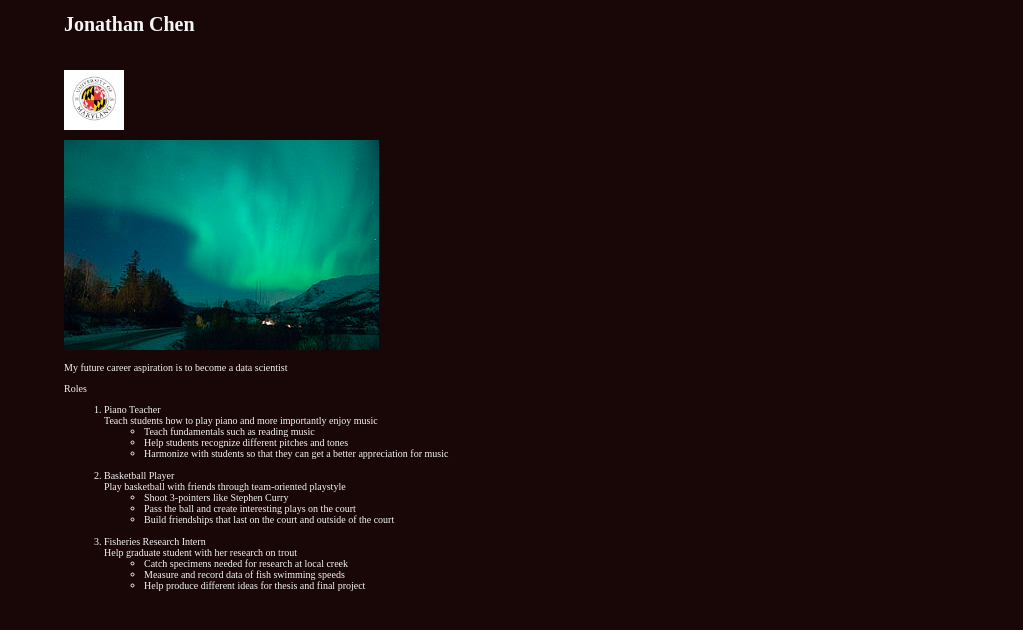
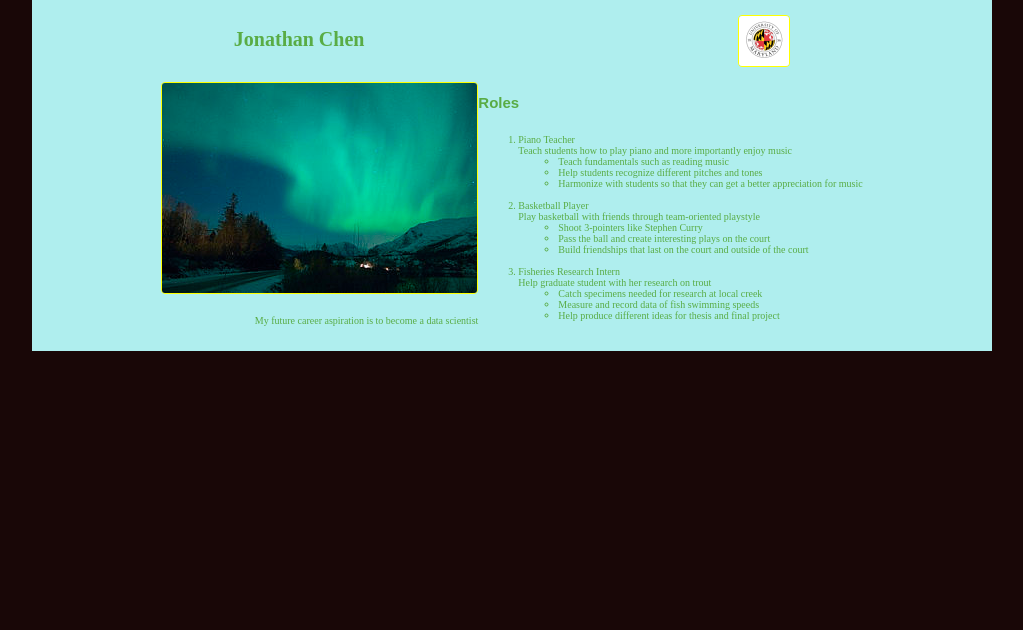
Before and after one commit to jonathanchen985/jonathanchen985.github.io, a plain HTML site: page assignment_1/index.html in a window 1280 px wide. Shown: the whole page, without its empty margins (128-1151 px from the left). Drawn offline with Linux system fonts and the light colour scheme.

Commit message:
assignment_1

```diff
--- a/assignment_1/index.html
+++ b/assignment_1/index.html
@@ -7,22 +7,28 @@
 
   </head>
     <body>
-      <header>
+
         <div class="header">
             <h1>Jonathan Chen</h1>
             <img src="umd.jpeg" alt= "UMD logo">
         </div>
-      </header>
 
-      <main>
-        <div class= "body">
 
-          <div class= "img">
-            <img src="aurora.jpg" alt="aurora lights">
+
+        <div class="wrapper">
+
+           <div class="container">
+
+              <div class="img">
+
+
+              <img src="aurora.jpg" alt="aurora lights"></br>
+
             <p>My future career aspiration is to become a data scientist</p>
           </div>
-          <div class= "content">
-          <p>Roles</p>
+              <div class= "content">
+
+          <h2>Roles</h2>
 
           <ol>
 
@@ -50,10 +56,11 @@
                <li>Help produce different ideas for thesis and final project</li>
              </ul>
           </ol>
-          </div>
-        </div>
+        </p>
+              </div>
+            </div>
+      </div>
 
-      </main>
 
 
 
--- a/assignment_1/style.css
+++ b/assignment_1/style.css
@@ -2,6 +2,7 @@
 html, body {
     margin: 0;
     padding: 0;
+
   }
 
   html {
@@ -9,39 +10,74 @@ html, body {
     background-color: #190707;
   }
   title{font-size: 50px;
+    font-family: 'Nunito Sans';
     background-color: antiquewhite;
 
   }
+
   body {
+    background: paleturquoise;
     width: 70%;
-    min-width: 800px;
+    min-width: 960px;
     margin: 0 auto;
-    color: whitesmoke
+    color: rgb(89, 172, 69)
   }
 
   /* || header layout */
 
-header {
-    margin:0;
-    padding: 0;
-    margin-bottom: 10px;
+  .header {
     display: flex;
-    flex-flow: row wrap;
-  }
-  div.header img {
-      left: 15px;
-  }
- .vertical-center{
-     margin: 0;
-     position: absolute;
-     top: 50%;
-
- }
-
- header img {
-    display: block;
-    height: 60px;
-    padding-top: 20.15px;
-    position:right;
+    flex-direction: row;
+    flex-wrap: wrap;
+    justify-content: space-around;
+    align-content: center;
+    padding: 15px;
 
   }
+
+  .header img {
+    max-width: 50px;
+}
+
+.wrapper{
+  display: flex;
+  flex-direction: column;
+  align-items: center;
+}
+.container{
+  display:flex;
+  align-content: space-between;
+}
+.img{
+  display: flex;
+  align-items: end;
+  flex-direction: column;
+}
+img{
+  border:1px solid yellow;
+  border-radius: 4px;
+}
+.content{
+  max-width: 960px;
+  display: flex;
+  flex-direction: column;
+  width:66%
+}
+h2{
+  font-family: sans-serif;
+}
+
+
+@media only screen and (max-width: 1000px){
+  .wrapper{
+    display:flex;
+    align-items:center;
+  }
+  .img{
+    display: flex;
+    flex-direction: row;
+    justify-content: space-between;
+    margin-bottom: 5px;
+    flex-wrap: wrap;
+  }
+}
```
